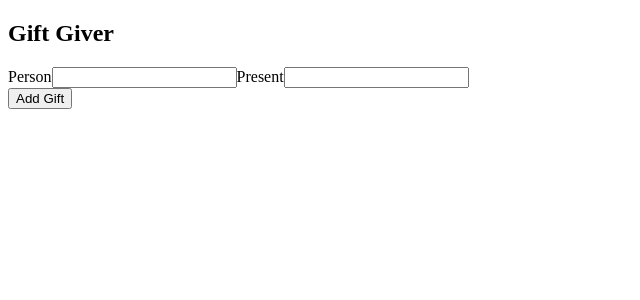
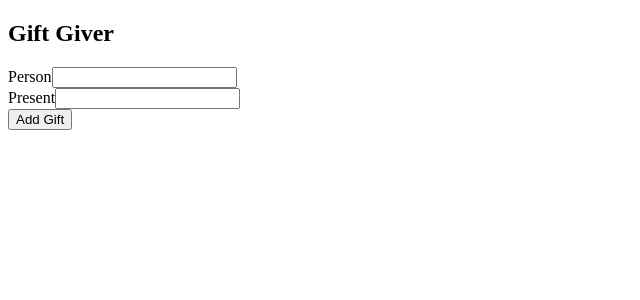
Before and after one commit to fterradev/giftgiver, a React (Create React App) app: page / in a window 1280 px wide. Both pictures are taken after a click on the button "Add Gift". Shown: the top 300 px of the page, without its empty margins (0-640 px from the left). Built offline with nearby package versions, Linux system fonts and the light colour scheme.

Commit message:
fix: Split FormControls into individual FormGroups

```diff
--- a/src/components/Gift.js
+++ b/src/components/Gift.js
@@ -27,6 +27,8 @@ class Gift extends Component {
                 })
               }
             />
+          </FormGroup>
+          <FormGroup>
             <ControlLabel>Present</ControlLabel>
             <FormControl
               className="input-present"
```
Also changed, not shown: 1 other file (tests, documents, lock files or other folders).
